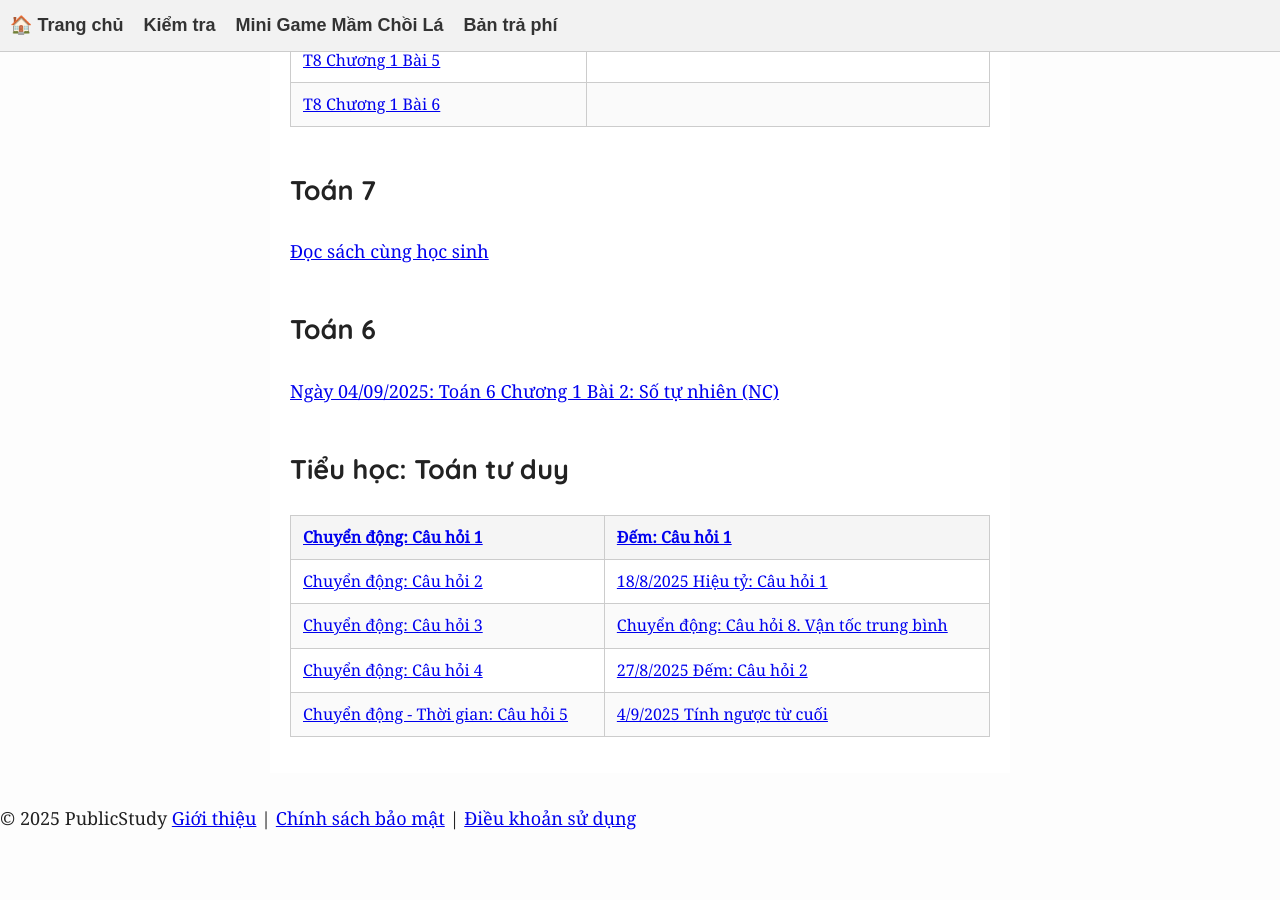
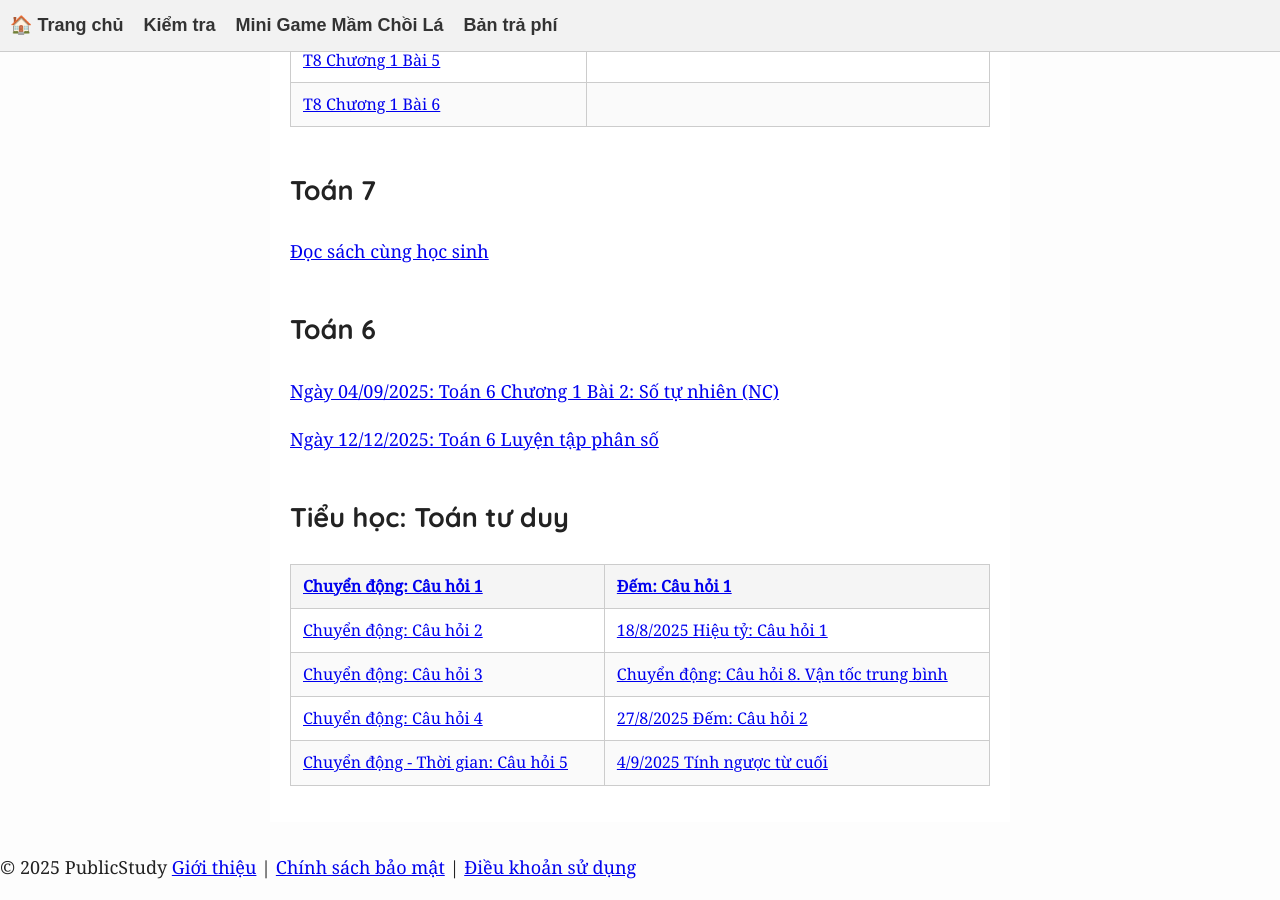
Before and after one commit to NguyenMuoiVN1988/publicstudyrepo, a Jekyll site: the page built from index.md, in a window 1280 px wide and 900 px high, scrolled down 2910 px. Built offline with Jekyll 4.4.1, drawn with Linux system fonts in a browser that asks for light colours; before the commit the page ends 3762 px from its top, so only the background shows below that.

Commit message:
Add new exercise link for Toán 6

```diff
--- a/index.md
+++ b/index.md
@@ -92,6 +92,8 @@ title: "Public Study"
 ## Toán 6
 [Ngày 04/09/2025: Toán 6 Chương 1 Bài 2: Số tự nhiên (NC)](T6/T6TaphopNC.md)
 
+[Ngày 12/12/2025: Toán 6 Luyện tập phân số](T6/T6PhanSo.html)
+
 ## Tiểu học: Toán tư duy
 
 |[Chuyển động: Câu hỏi 1](Tieuhoc/TuduyQuestion1.md)| [Đếm: Câu hỏi 1](Tieuhoc/TieuHocDemQuestion1.md)|
```
